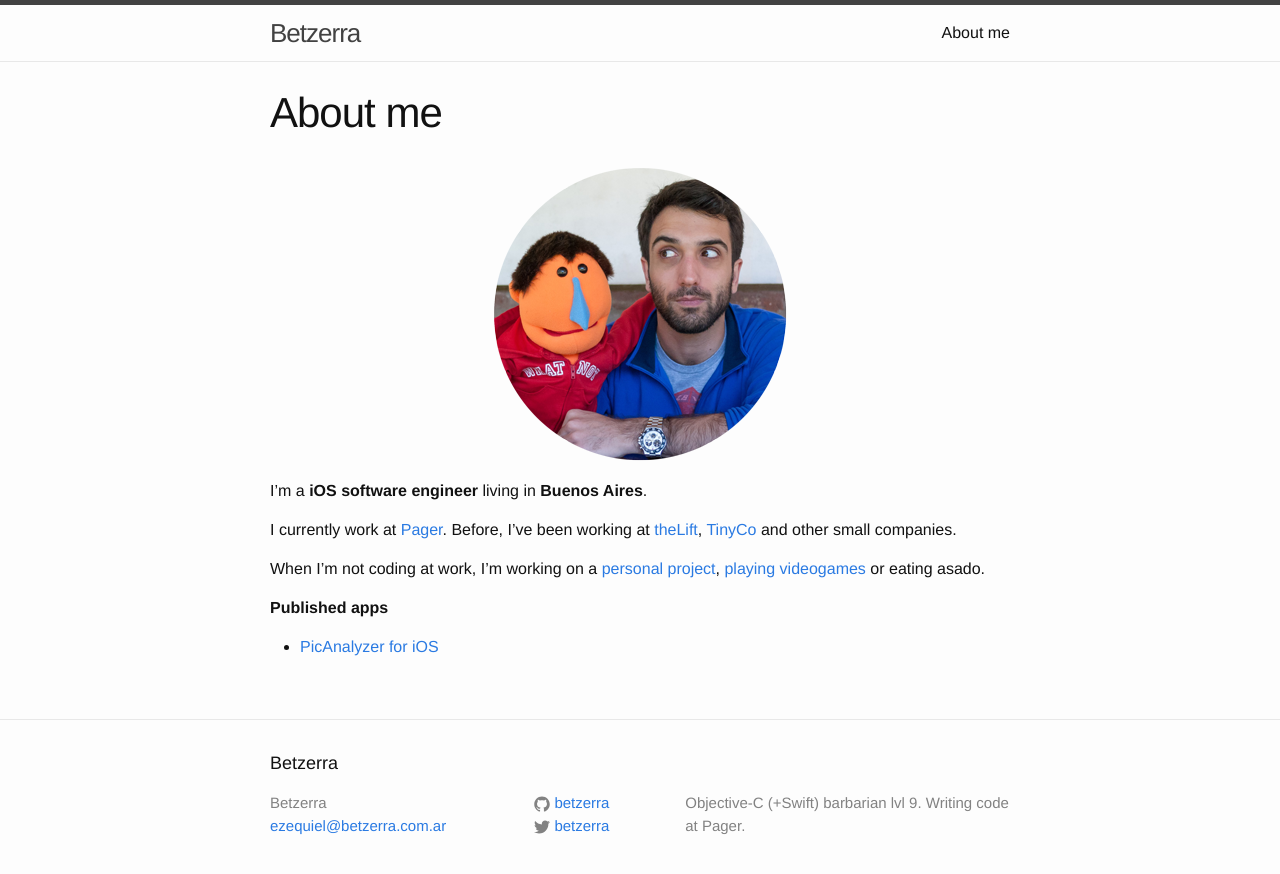
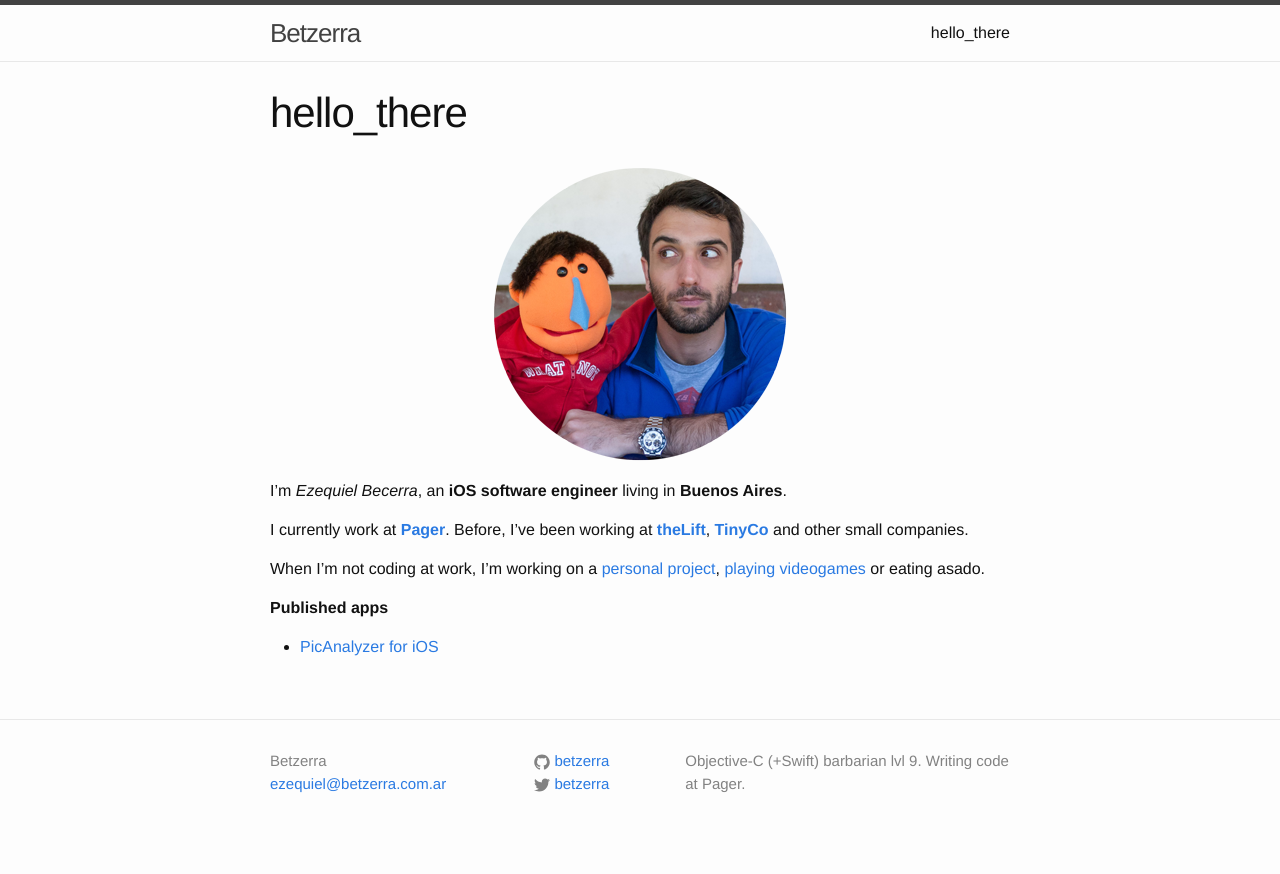
Before and after one commit to betzerra/betzerra.github.io, a Jekyll site: the page built from about.md, in a window 1280 px wide. Shown: the top 874 px of the page. Built offline with Jekyll 4.4.1, drawn with Linux system fonts in a browser that asks for light colours.

Commit message:
Minor updates

```diff
--- a/_includes/footer.html
+++ b/_includes/footer.html
@@ -1,8 +1,6 @@
 <footer class="site-footer">
 
   <div class="wrapper">
-
-    <h2 class="footer-heading">{{ site.title }}</h2>
 
     <div class="footer-col-wrapper">
       <div class="footer-col footer-col-1">
--- a/about.md
+++ b/about.md
@@ -1,6 +1,6 @@
 ---
 layout: page
-title: About me
+title: hello_there
 permalink: /about/
 ---
 
@@ -8,9 +8,9 @@ permalink: /about/
 ![botzerra_bot working]({{site.url}}/assets/avatar.png){:width="300px"}
 {:refdef}
 
-I'm a __iOS software engineer__ living in __Buenos Aires__.
+I'm _Ezequiel Becerra_, an __iOS software engineer__ living in __Buenos Aires__.
 
-I currently work at [Pager](http://www.pager.com). Before, I've been working at [theLift](http://thelift.net), [TinyCo](http://www.tinyco.com) and other small companies.
+I currently work at [__Pager__](http://www.pager.com). Before, I've been working at [__theLift__](http://thelift.net), [__TinyCo__](http://www.tinyco.com) and other small companies.
 
 When I'm not coding at work, I'm working on a [personal project](http://www.github.com/betzerra), [playing videogames](https://www.instagram.com/p/BE1UOmBSlM0/?taken-by=betzerra) or eating asado.
 
```
Also changed, not shown: 5 other files.
